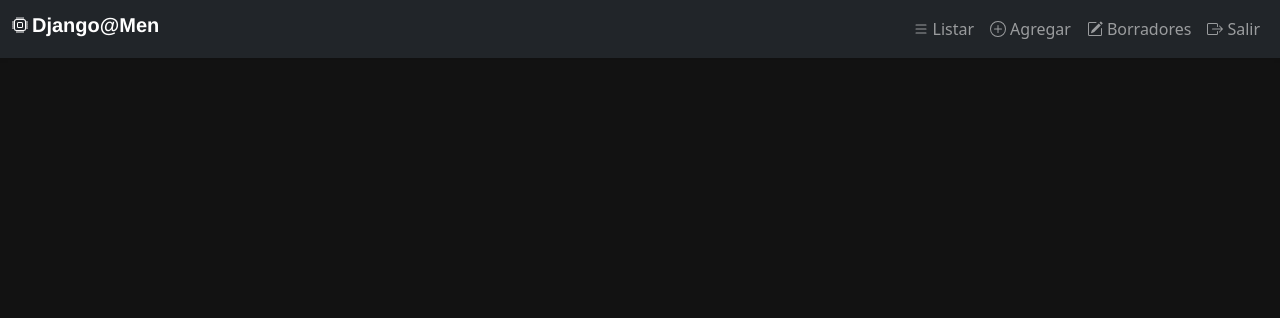
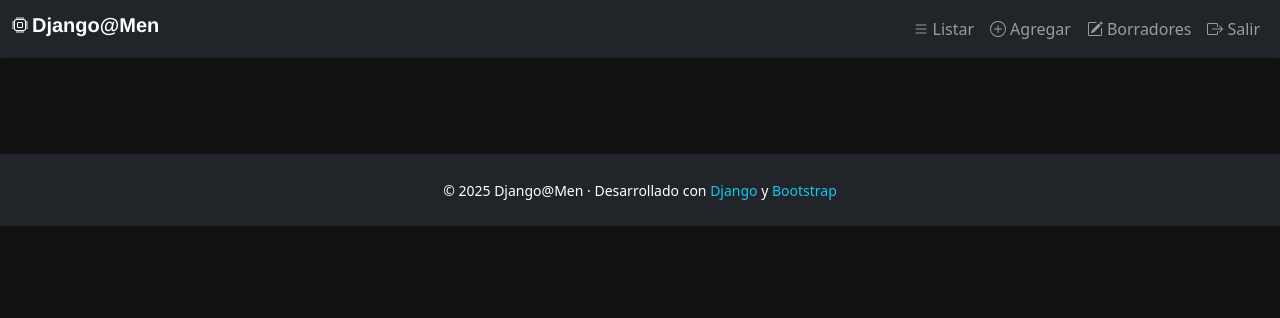
Before and after one commit to jdelacruzv/djangomen, a Django app: page /drafts/ in a window 1280 px wide. Shown: the top 318 px of the page. Run offline with Django 5.2, Linux system fonts and the light colour scheme; the visitor is signed in with stand-in values (Sample User, id 1); data that the repository does not hold is empty.

Commit message:
Added footer

```diff
--- a/blog/templates/blog/base.html
+++ b/blog/templates/blog/base.html
@@ -99,6 +99,17 @@
       {% block content %}{% endblock %}
     </main>
     {% endblock %}
+    <!-- Footer -->
+    <footer class="bg-dark text-white text-center py-4 mt-auto">
+      <div class="container">
+        <small>
+          &copy; {% now "Y" %} Django@Men &middot; Desarrollado con
+          <a href="https://www.djangoproject.com/" class="text-info text-decoration-none" target="_blank" rel="noopener">Django</a>
+          y
+          <a href="https://getbootstrap.com/" class="text-info text-decoration-none" target="_blank" rel="noopener">Bootstrap</a>
+        </small>
+      </div>
+    </footer>
     <!-- Bootstrap Bundle JS -->
 		<script
       src="https://cdn.jsdelivr.net/npm/bootstrap@5.3.6/dist/js/bootstrap.bundle.min.js"
```
